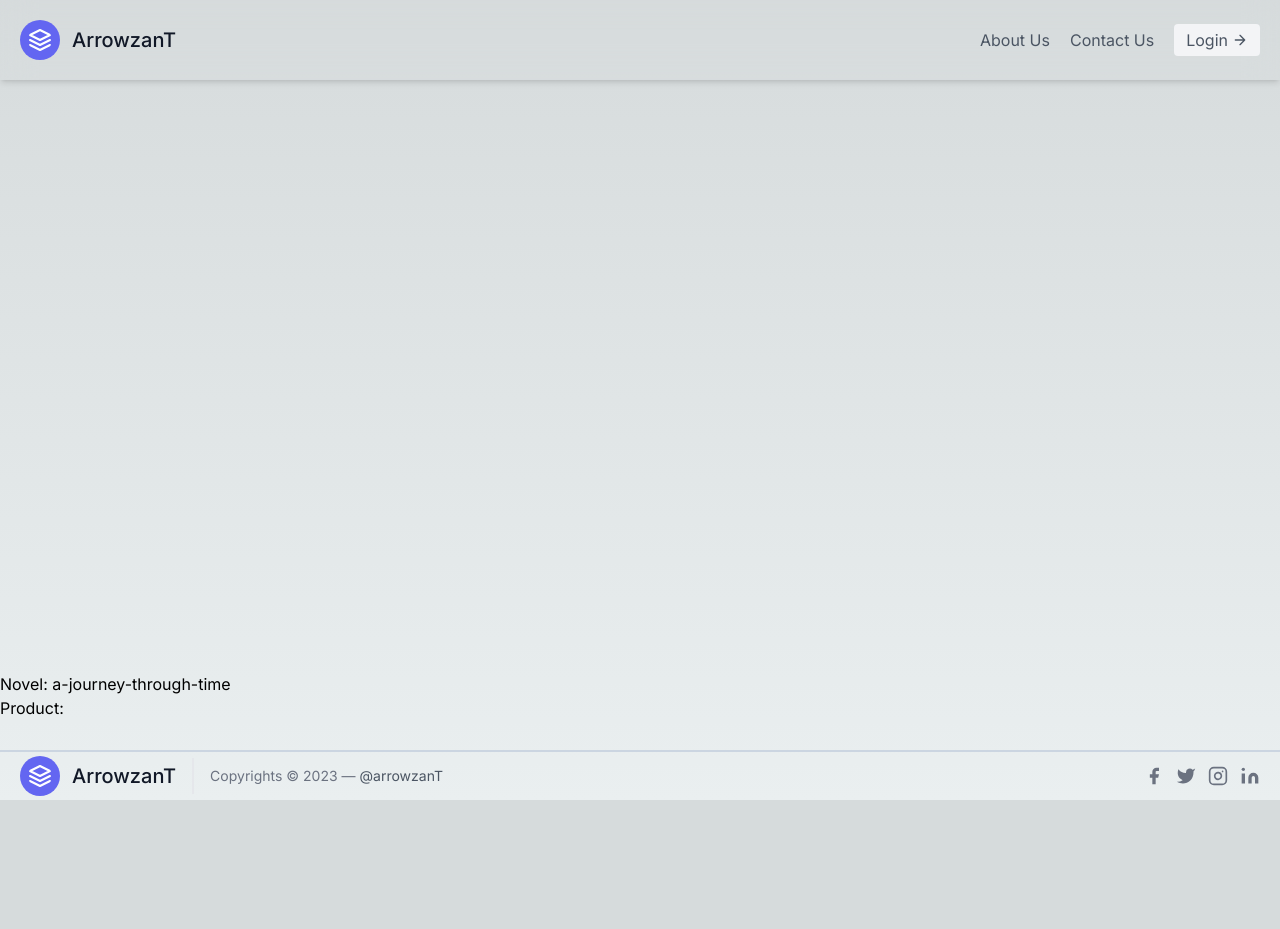
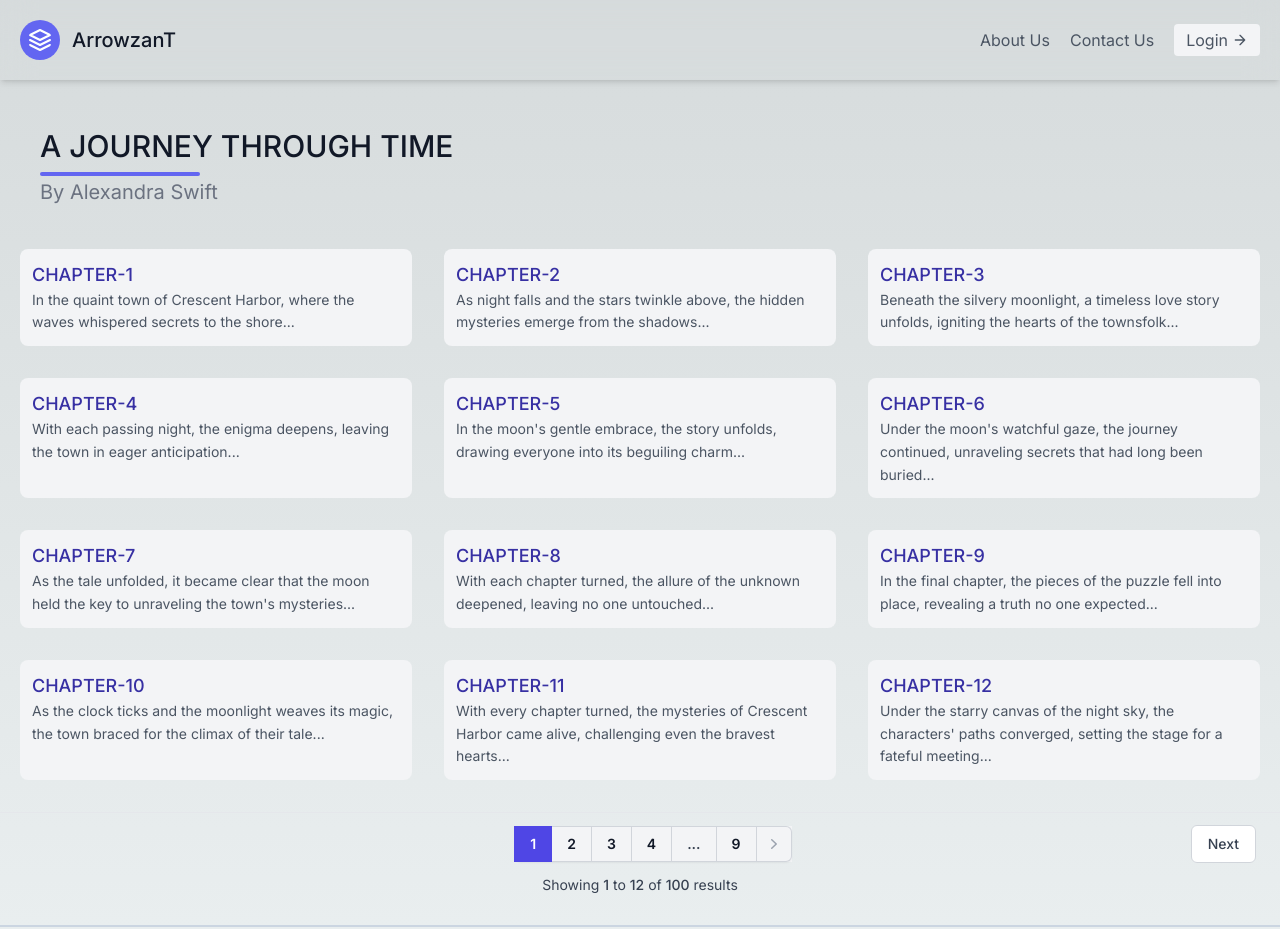
Before and after one commit to mjunaid9590/arrowzant, a Next.js app: page /a-journey-through-time in a window 1280 px wide. Shown: the top 929 px of the page. Before the commit the page ends 800 px from the top, so only its background shows below. Built offline with nearby package versions, Linux system fonts and the light colour scheme.

Commit message:
generated static pages of novels and chapters

```diff
--- a/app/(read)/[novel]/[chapter]/page.js
+++ b/app/(read)/[novel]/[chapter]/page.js
@@ -1,118 +1,112 @@
-// import React from 'react'
-// import Link from 'next/link'
-// import chaptersData from '@/public/data/theMysteryOfMoonlight.json'
-// import novelsData from '@/public/data/novels.json'
-// // import chaptersData from '@/public/data/chapters.json'
-// import ChapterPagination from '@/components/ChapterPagination'
-// import { paginateData } from '@/utils/pagination'
+import React from 'react'
+import Link from 'next/link'
+import chaptersData from '@/public/data/theMysteryOfMoonlight.json'
+import novelsData from '@/public/data/novels.json'
+// import chaptersData from '@/public/data/chapters.json'
+import ChapterPagination from '@/components/ChapterPagination'
+import { paginateData } from '@/utils/pagination'
 
+export function generateStaticParams() {
+  const pairs = [];
+  novelsData.forEach(novel => {
+    chaptersData.forEach(chapter => {
+        const pair = {
+            slug: novel.slug,
+            chapter: chapter.chapterLink
+        };
+        pairs.push(pair);
+    });
+});
+// console.log("pairs: ", pairs)
+return pairs.map((pair) => ({
+  novel: pair.slug,
+  chapter: pair.chapter
+}))
+}
 
-// const Chapter = ({ params, searchParams }) => {
-//   const { novel, chapter } = params
-//   // console.log("params: ", params)
-//   const currentNovel = novelsData.find((n) => n.slug === novel);
-//   const currentChapter = chaptersData.find((n) => n.chapterLink === chapter);
+const Chapter = ({ params, searchParams }) => {
+  const { novel, chapter } = params
+  // console.log("params: ", params)
+  const currentNovel = novelsData.find((n) => n.slug === novel);
+  const currentChapter = chaptersData.find((n) => n.chapterLink === chapter);
 
-//   // console.log("current Novel", novelsData)
-//   const chaptersPerPage = 1;
-//   const chapterText = `Under the luminous gaze of the moon, Crescent Harbor held its breath, a town wrapped in mysteries and legends. The silvery light bathed the cobblestone streets, casting long shadows that seemed to dance with each passing breeze. It was a night like many others, but there was an electric energy in the air, an unspoken anticipation that something extraordinary was about to unfold.
+  // console.log("current Novel", novelsData)
+  const chaptersPerPage = 1;
+  const chapterText = `Under the luminous gaze of the moon, Crescent Harbor held its breath, a town wrapped in mysteries and legends. The silvery light bathed the cobblestone streets, casting long shadows that seemed to dance with each passing breeze. It was a night like many others, but there was an electric energy in the air, an unspoken anticipation that something extraordinary was about to unfold.
 
-//     In the heart of the town square, where ancient oaks spread their branches like sentinels, a group of townsfolk had gathered. They huddled in small circles, their faces illuminated by the soft, ethereal glow of lanterns. Whispers passed among them like secrets shared with trusted confidants. The townspeople had heard the tales, the ones passed down through generations, about the moon's unique power over Crescent Harbor.
+    In the heart of the town square, where ancient oaks spread their branches like sentinels, a group of townsfolk had gathered. They huddled in small circles, their faces illuminated by the soft, ethereal glow of lanterns. Whispers passed among them like secrets shared with trusted confidants. The townspeople had heard the tales, the ones passed down through generations, about the moon's unique power over Crescent Harbor.
 
-//     Evelyn, a young woman with fiery red hair and an insatiable curiosity, stood at the center of one such circle. Her emerald eyes sparkled with excitement as she recounted the story she had heard from her grandmother, a tale that had been woven into the fabric of Crescent Harbor's history.
+    Evelyn, a young woman with fiery red hair and an insatiable curiosity, stood at the center of one such circle. Her emerald eyes sparkled with excitement as she recounted the story she had heard from her grandmother, a tale that had been woven into the fabric of Crescent Harbor's history.
 
-//     "As the legend goes," Evelyn began, her voice barely above a whisper, "on nights like this, when the moon is at its fullest and most radiant, the town's deepest secrets are said to be revealed."
+    "As the legend goes," Evelyn began, her voice barely above a whisper, "on nights like this, when the moon is at its fullest and most radiant, the town's deepest secrets are said to be revealed."
 
-//     Her words hung in the air, mingling with the soft sounds of the night—the distant laughter of children, the gentle rustle of leaves, and the distant lullaby of the sea.
+    Her words hung in the air, mingling with the soft sounds of the night—the distant laughter of children, the gentle rustle of leaves, and the distant lullaby of the sea.
 
-//     A gray-haired man named Samuel nodded thoughtfully. "I've heard the same, Evelyn. They say that the moonlight can unveil hidden passages beneath the town, leading to treasures long lost."
+    A gray-haired man named Samuel nodded thoughtfully. "I've heard the same, Evelyn. They say that the moonlight can unveil hidden passages beneath the town, leading to treasures long lost."
 
-//     The townspeople exchanged knowing glances. Each one held their own interpretation of the legend, each with their own hopes and dreams tied to the mysteries of Crescent Harbor.
+    The townspeople exchanged knowing glances. Each one held their own interpretation of the legend, each with their own hopes and dreams tied to the mysteries of Crescent Harbor.
 
-//     As the moon climbed higher in the sky, bathing the town in an otherworldly radiance, a sense of unity and shared purpose washed over the gathered crowd. They were no longer just individuals living their separate lives but a community bound by a common belief in the moon's magic.
+    As the moon climbed higher in the sky, bathing the town in an otherworldly radiance, a sense of unity and shared purpose washed over the gathered crowd. They were no longer just individuals living their separate lives but a community bound by a common belief in the moon's magic.
 
-//     Evelyn, inspired by the atmosphere of the night, spoke with newfound determination. "Tonight, let's embark on a journey together. Let's follow the moon's guidance and uncover the hidden truths of Crescent Harbor."
+    Evelyn, inspired by the atmosphere of the night, spoke with newfound determination. "Tonight, let's embark on a journey together. Let's follow the moon's guidance and uncover the hidden truths of Crescent Harbor."
 
-//     The townsfolk nodded in agreement, their faces reflecting the moon's serene glow. With lanterns in hand and hope in their hearts, they set out into the night, guided by the moon's tender embrace, ready to embrace the secrets that awaited them.
+    The townsfolk nodded in agreement, their faces reflecting the moon's serene glow. With lanterns in hand and hope in their hearts, they set out into the night, guided by the moon's tender embrace, ready to embrace the secrets that awaited them.
 
-//     In the chapters to come, the mysteries of Crescent Harbor would continue to deepen, and the characters would find themselves drawn into a tapestry of intrigue and wonder, forever changed by the moon's enchantment.`
-//   const currentPage = searchParams["page"] || 1; // Get the current page from query parameters
-//   const paginatedChapters = paginateData(chaptersData, chaptersPerPage);
-//   // console.log("current page chapters:", paginatedChapters[currentPage-1])
-//   // Calculate total pages
-//   const totalPages = paginatedChapters.length;
+    In the chapters to come, the mysteries of Crescent Harbor would continue to deepen, and the characters would find themselves drawn into a tapestry of intrigue and wonder, forever changed by the moon's enchantment.`
+  const currentPage = searchParams["page"] || 1; // Get the current page from query parameters
+  const paginatedChapters = paginateData(chaptersData, chaptersPerPage);
+  // console.log("current page chapters:", paginatedChapters[currentPage-1])
+  // Calculate total pages
+  const totalPages = paginatedChapters.length;
 
-//   // Get the chapters for the current page
-//   const currentPageChapters = paginatedChapters[currentPage - 1];
+  // Get the chapters for the current page
+  const currentPageChapters = paginatedChapters[currentPage - 1];
 
-//   // const {slug} = params
-//   // console.log("chapters data: ", chaptersData)
-//   const handlePageChange = (pageNumber) => {
-//     // Handle page change here (e.g., updating the URL)
-//   };
-//   return (
-//     <div className="text-gray-600 body-font flex flex-col flex-grow">
-//       {/* <h1>{params.chapter}</h1> */}
-//       <div className="container px-5 pt-12 pb-8 mx-auto flex-grow">
-//         <div className="flex flex-col w-full mb-10">
-//           <div className=" ml-5 w-full mb-6 lg:mb-0  text-center">
-//             <div className="flex flex-col">
-//               <h1 className="chapter-title sm:text-3xl text-2xl font-medium title-font mb-2 text-gray-900">
-//                 {currentNovel ? currentNovel.title : ''}
-//               </h1>
-//               <div className="" >
-//                 <h2 className="text-xl w-full leading-relaxed text-gray-500">
-//                   {currentNovel ? `By ${currentNovel.author}` : ''}
-//                 </h2>
-//               </div>
-//             </div>
-//           </div>
-//           <div>
-//           <h1 className="chapter-title sm:text-3xl text-2xl font-medium title-font mb-2 text-gray-900">
-//                 CHAPTER-{currentChapter.chapterNumber}
-//               </h1>
-//             <div className="h-1 w-20 bg-indigo-500 rounded" />
-//           </div>
-//         </div>
-//         <div className="flex mx-5 text-2xl flex-wrap -m-4 justify-stretch">
-//           <p className='text-justify'>{chapterText}</p>
-//         </div>
-//       </div>
-//       <ChapterPagination
-//         totalPages={totalPages}
-//         currentPage={currentChapter.chapterNumber}
-//         resultsPerPage={chaptersPerPage}
-//         totalResults={chaptersData.length}
-//         pageLink={currentNovel.slug}
-//         nextPrevButtons={true}
-//         resultsCount={true}
-//       />
-//     </div>
-//   )
-// }
-
-
-// export default Chapter
-
-
-import React from 'react'
-export function generateStaticParams() {
-    return [
-      { novel: 'abc', chapter: 'abc', product: '123' },
-      { novel: 'abc', chapter: 'b', product: '2' },
-      { novel: 'abc', chapter: 'c', product: '3' },
-    ]
-  }
-const Chapter = ({params}) => {
-    const {chapter, product} = params
+  // const {slug} = params
+  // console.log("chapters data: ", chaptersData)
+  const handlePageChange = (pageNumber) => {
+    // Handle page change here (e.g., updating the URL)
+  };
   return (
-    <div>
-      Chapter: {chapter}
-      <div>
-        Product: {product}
+    <div className="text-gray-600 body-font flex flex-col flex-grow">
+      {/* <h1>{params.chapter}</h1> */}
+      <div className="container px-5 pt-12 pb-8 mx-auto flex-grow">
+        <div className="flex flex-col w-full mb-10">
+          <div className=" ml-5 w-full mb-6 lg:mb-0  text-center">
+            <div className="flex flex-col">
+              <h1 className="chapter-title sm:text-3xl text-2xl font-medium title-font mb-2 text-gray-900">
+                {currentNovel ? currentNovel.title : ''}
+              </h1>
+              <div className="" >
+                <h2 className="text-xl w-full leading-relaxed text-gray-500">
+                  {currentNovel ? `By ${currentNovel.author}` : ''}
+                </h2>
+              </div>
+            </div>
+          </div>
+          <div>
+          <h1 className="chapter-title sm:text-3xl text-2xl font-medium title-font mb-2 text-gray-900">
+                CHAPTER-{currentChapter.chapterNumber}
+              </h1>
+            <div className="h-1 w-20 bg-indigo-500 rounded" />
+          </div>
+        </div>
+        <div className="flex mx-5 text-2xl flex-wrap -m-4 justify-stretch">
+          <p className='text-justify'>{chapterText}</p>
+        </div>
       </div>
+      <ChapterPagination
+        totalPages={totalPages}
+        currentPage={currentChapter.chapterNumber}
+        resultsPerPage={chaptersPerPage}
+        totalResults={chaptersData.length}
+        pageLink={currentNovel.slug}
+        nextPrevButtons={true}
+        resultsCount={true}
+      />
     </div>
   )
 }
 
+
 export default Chapter
--- a/app/(read)/[novel]/page.js
+++ b/app/(read)/[novel]/page.js
@@ -1,96 +1,105 @@
-// import React from 'react'
-// import Link from 'next/link'
-// import chaptersData from '../../../public/data/theMysteryOfMoonlight.json'
-// import novelsData from '@/public/data/novels.json'
-// import Pagination from '@/components/Pagination'
-// import { paginateData } from '@/utils/pagination'
+import React from 'react'
+import Link from 'next/link'
+import chaptersData from '../../../public/data/theMysteryOfMoonlight.json'
+import novelsData from '@/public/data/novels.json'
+import Pagination from '@/components/Pagination'
+import { paginateData } from '@/utils/pagination'
+export function generateStaticParams() {
+
+    return novelsData.map((novel) => ({
+        novel: novel.slug
+      }))
+    // return [
+    //   { novel: 'abc', product: '123' },
+    //   { novel: 'b', product: '2' },
+    //   { novel: 'c', product: '3' },
+    // ]
+  }
+
+const Novel = ({ params, searchParams }) => {
+    const {novel}=params
+    const currentNovel = novelsData.find((n) => n.slug === novel);
+    // console.log("novel", novel)
+    const chaptersPerPage = 12;
+    const currentPage = searchParams["page"] || 1; // Get the current page from query parameters
+    const paginatedChapters = paginateData(chaptersData, chaptersPerPage);
+    // console.log("current page chapters:", paginatedChapters[currentPage-1])
+    // Calculate total pages
+    const totalPages = paginatedChapters.length;
+
+    // Get the chapters for the current page
+    const currentPageChapters = paginatedChapters[currentPage - 1];
+
+    // const {slug} = params
+    // console.log("chapters data: ", chaptersData)
+    const handlePageChange = (pageNumber) => {
+        // Handle page change here (e.g., updating the URL)
+    };
+    return (
+        <div className="text-gray-600 body-font flex flex-col flex-grow">
+            {/* <h1>{params.novel}</h1> */}
+            <div className="container px-5 pt-12 pb-8 mx-auto flex-grow">
+                <div className="flex flex-wrap w-full mb-10">
+                    <div className="lg:w-1/2 ml-5 w-full mb-6 lg:mb-0">
+                        <h1 className="novel-title sm:text-3xl text-2xl font-medium title-font mb-2 text-gray-900">
+                        {currentNovel ? currentNovel.title : ''}
+                        </h1>
+                        <div className="h-1 w-40 bg-indigo-500 rounded" />
+                        <div className="" >
+                            <h2 className="text-xl lg:w-1/2 w-full leading-relaxed text-gray-500">
+                            {currentNovel ? `By ${currentNovel.author}` : ''}
+                            </h2>
+                        </div>
+                    </div>
+                </div>
+                <div className="flex flex-wrap -m-4">
+                    {
+                        currentPageChapters.map((chapter, index) => (
+                            <div key={index} className="p-4 md:w-1/3">
+                                {/* {console.log(chaptersData)} */}
+                                <Link href={`/${currentNovel.slug}/${chapter.chapterLink}`} className="flex rounded-lg h-full bg-gray-100 p-3 flex-col hover:shadow-md hover:bg-indigo-100">
+                                    <h2 className="text-indigo-800 text-lg title-font font-medium">CHAPTER-{chapter.chapterNumber}</h2>
+                                    <p className="leading-relaxed text-sm">{chapter.chapterTitle}</p>
+                                </Link>
+                            </div>
+                        ))
+                    }
+                </div>
+            </div>
+            <Pagination
+                totalPages={totalPages}
+                currentPage={currentPage}
+                resultsPerPage={chaptersPerPage}
+                totalResults={chaptersData.length}
+                pageLink={novel}
+                nextPrevButtons={true}
+                resultsCount={true}
+            />
+            </div>
+    )
+}
 
 
-// const Novel = ({ params, searchParams }) => {
-//     const {novel}=params
+export default Novel
+
+
+// import React from 'react'
+// export function generateStaticParams() {
+//     return [
+//       { novel: 'abc', product: '123' },
+//       { novel: 'b', product: '2' },
+//       { novel: 'c', product: '3' },
+//     ]
+//   }
+// const Page = ({params}) => {
+//     const {novel} = params
 //     const currentNovel = novelsData.find((n) => n.slug === novel);
-//     // console.log("novel", novel)
-//     const chaptersPerPage = 12;
-//     const currentPage = searchParams["page"] || 1; // Get the current page from query parameters
-//     const paginatedChapters = paginateData(chaptersData, chaptersPerPage);
-//     // console.log("current page chapters:", paginatedChapters[currentPage-1])
-//     // Calculate total pages
-//     const totalPages = paginatedChapters.length;
-
-//     // Get the chapters for the current page
-//     const currentPageChapters = paginatedChapters[currentPage - 1];
-
-//     // const {slug} = params
-//     // console.log("chapters data: ", chaptersData)
-//     const handlePageChange = (pageNumber) => {
-//         // Handle page change here (e.g., updating the URL)
-//     };
-//     return (
-//         <div className="text-gray-600 body-font flex flex-col flex-grow">
-//             {/* <h1>{params.novel}</h1> */}
-//             <div className="container px-5 pt-12 pb-8 mx-auto flex-grow">
-//                 <div className="flex flex-wrap w-full mb-10">
-//                     <div className="lg:w-1/2 ml-5 w-full mb-6 lg:mb-0">
-//                         <h1 className="novel-title sm:text-3xl text-2xl font-medium title-font mb-2 text-gray-900">
-//                         {currentNovel ? currentNovel.title : ''}
-//                         </h1>
-//                         <div className="h-1 w-40 bg-indigo-500 rounded" />
-//                         <div className="" >
-//                             <h2 className="text-xl lg:w-1/2 w-full leading-relaxed text-gray-500">
-//                             {currentNovel ? `By ${currentNovel.author}` : ''}
-//                             </h2>
-//                         </div>
-//                     </div>
-//                 </div>
-//                 <div className="flex flex-wrap -m-4">
-//                     {
-//                         currentPageChapters.map((chapter, index) => (
-//                             <div key={index} className="p-4 md:w-1/3">
-//                                 {/* {console.log(chaptersData)} */}
-//                                 <Link href={`/${currentNovel.slug}/${chapter.chapterLink}`} className="flex rounded-lg h-full bg-gray-100 p-3 flex-col hover:shadow-md hover:bg-indigo-100">
-//                                     <h2 className="text-indigo-800 text-lg title-font font-medium">CHAPTER-{chapter.chapterNumber}</h2>
-//                                     <p className="leading-relaxed text-sm">{chapter.chapterTitle}</p>
-//                                 </Link>
-//                             </div>
-//                         ))
-//                     }
-//                 </div>
-//             </div>
-//             <Pagination
-//                 totalPages={totalPages}
-//                 currentPage={currentPage}
-//                 resultsPerPage={chaptersPerPage}
-//                 totalResults={chaptersData.length}
-//                 pageLink={novel}
-//                 nextPrevButtons={true}
-//                 resultsCount={true}
-//             />
-//             </div>
-//     )
+//   return (
+//     <div>
+//       Novel: {novel}
+//       Title: {currentNovel.title}
+//     </div>
+//   )
 // }
 
-
-// export default Novel
-
-
-import React from 'react'
-export function generateStaticParams() {
-    return [
-      { novel: 'abc', product: '123' },
-      { novel: 'b', product: '2' },
-      { novel: 'c', product: '3' },
-    ]
-  }
-const Page = ({params}) => {
-    const {novel, product} = params
-  return (
-    <div>
-      Novel: {novel}
-      <div>
-        Product: {product}
-      </div>
-    </div>
-  )
-}
-
-export default Page
+// export default Page
```
